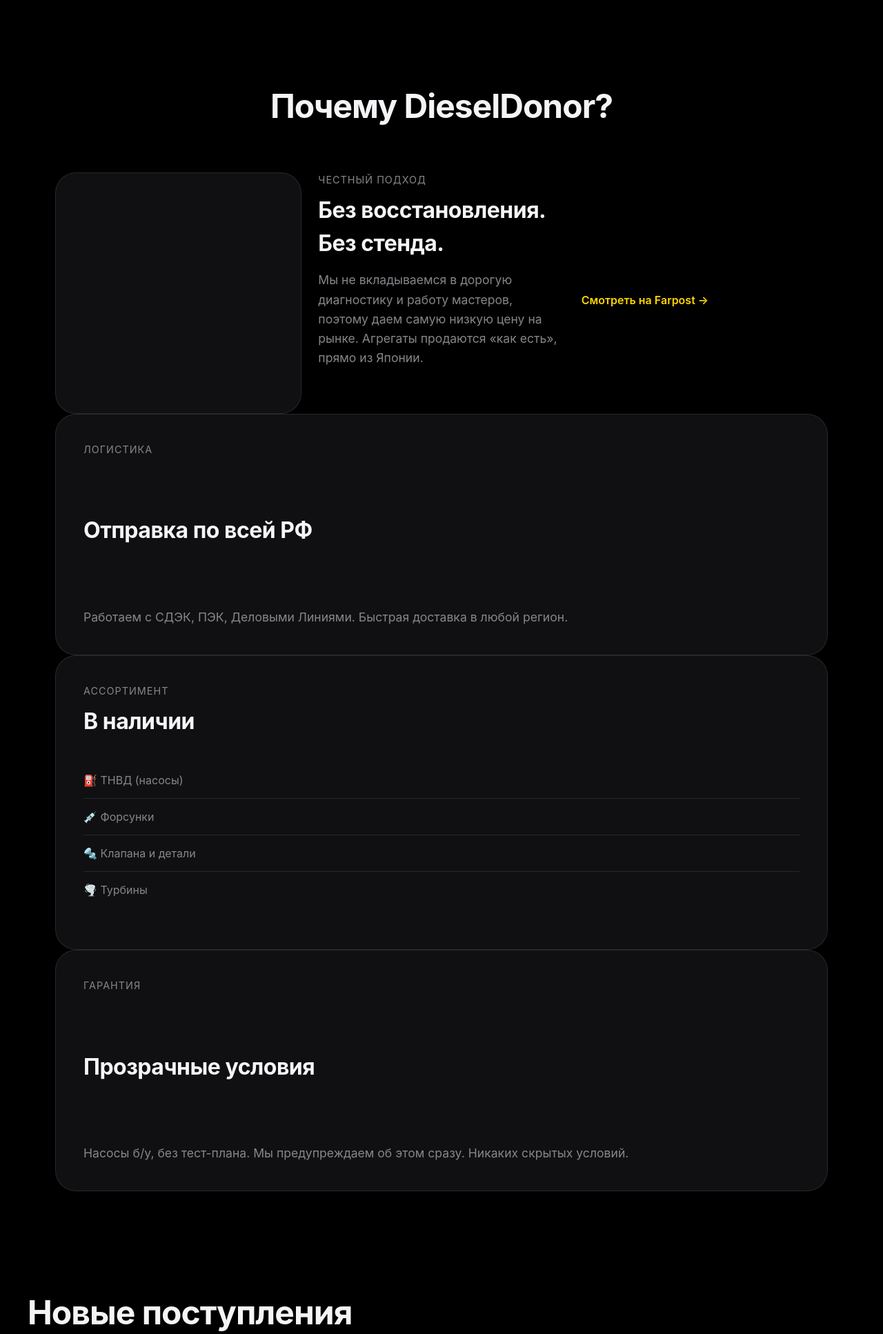
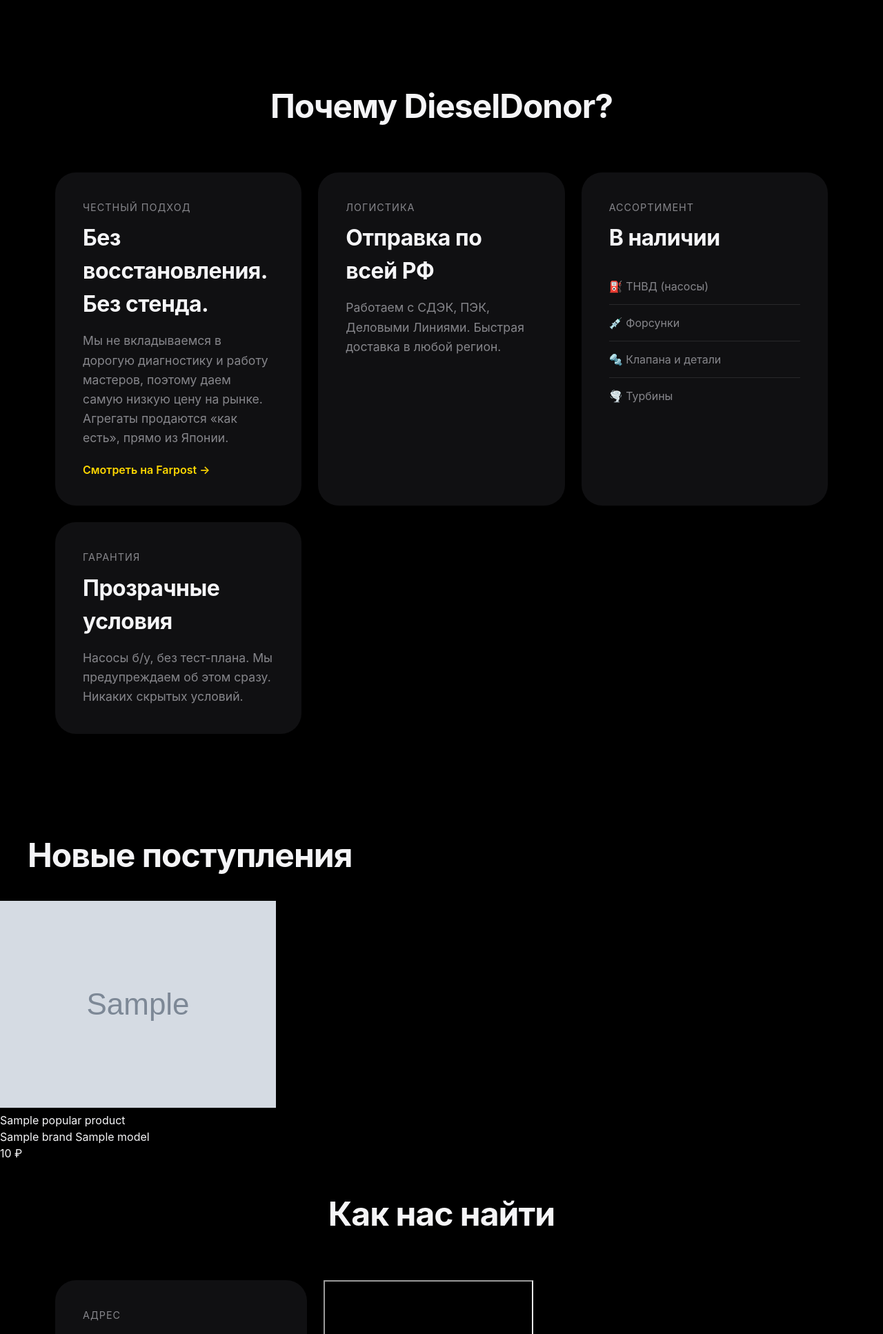
Before and after one commit to SinuciderePariMatch/dieseldonor, a Flask app: template templates/index.html in a window 1280 px wide. Shown: the part 802-2736 px from the top of the page at 69% size. Run offline with Flask 3, Linux system fonts and the light colour scheme; the template is opened without the code that fills it: most values are stand-ins (such as "Sample title", 1, 10 or a date in 2020); grey boxes marked "Sample" are stand-in pictures; a map, chart or similar area stays blank; some libraries are stand-ins or nearby versions.

Commit message:
Final Apple-style design with Skills animations

````diff
--- a/templates/index.html
+++ b/templates/index.html
@@ -26,106 +26,140 @@
             overflow-x: hidden;
         }
 
-        /* Navigation Bar (Glassmorphism) */
+        /* --- NAVIGATION --- */
         nav {
-            position: sticky;
-            top: 0;
-            z-index: 1000;
-            background: rgba(0, 0, 0, 0.7);
-            backdrop-filter: var(--blur);
-            -webkit-backdrop-filter: var(--blur);
-            border-bottom: 1px solid var(--border);
-            padding: 0 40px;
-            height: 60px;
-            display: flex;
-            align-items: center;
-            justify-content: space-between;
+            position: sticky; top: 0; z-index: 1000;
+            background: rgba(0, 0, 0, 0.7); backdrop-filter: var(--blur); -webkit-backdrop-filter: var(--blur);
+            border-bottom: 1px solid var(--border); padding: 0 40px; height: 60px;
+            display: flex; align-items: center; justify-content: space-between;
         }
-
         .nav-logo { font-size: 1.2rem; font-weight: 700; letter-spacing: -0.5px; text-decoration: none; color: #fff; }
         .nav-logo span { color: var(--accent); }
-
         .nav-links { display: flex; gap: 30px; font-size: 0.8rem; color: #e8e8ed; }
         .nav-links a { text-decoration: none; color: inherit; transition: color 0.3s; opacity: 0.8; }
         .nav-links a:hover { opacity: 1; color: var(--accent); }
-
         .nav-cart {
-            background: rgba(255,255,255,0.1);
-            padding: 6px 16px;
-            border-radius: 20px;
-            font-size: 0.8rem;
-            text-decoration: none;
-            color: #fff;
-            display: flex; align-items: center; gap: 6px;
-            transition: background 0.3s;
+            background: rgba(255,255,255,0.1); padding: 6px 16px; border-radius: 20px;
+            font-size: 0.8rem; text-decoration: none; color: #fff; display: flex; align-items: center; gap: 6px; transition: background 0.3s;
         }
         .nav-cart:hover { background: rgba(255,255,255,0.2); }
 
-        /* Hero Section */
+        /* --- HERO SECTION --- */
         .hero {
-            position: relative;
-            height: 90vh;
-            display: flex;
-            flex-direction: column;
-            justify-content: center;
-            align-items: center;
-            text-align: center;
-            padding: 0 20px;
+            position: relative; height: 90vh; display: flex; flex-direction: column;
+            justify-content: center; align-items: center; text-align: center; padding: 0 20px;
             background: url('https://images.unsplash.com/photo-1619642751034-765dfdf7c58e?q=80&w=2574&auto=format&fit=crop') no-repeat center center/cover;
         }
-        .hero::before {
-            content: ''; position: absolute; inset: 0;
-            background: linear-gradient(to bottom, rgba(0,0,0,0.3), rgba(0,0,0,0.9));
-        }
-        .hero-content { position: relative; z-index: 2; max-width: 800px; animation: fadeUp 1s ease-out; }
+        .hero::before { content: ''; position: absolute; inset: 0; background: linear-gradient(to bottom, rgba(0,0,0,0.3), rgba(0,0,0,0.9)); }
+        .hero-content { position: relative; z-index: 2; max-width: 800px; }
 
         h1 { font-size: clamp(3rem, 6vw, 5rem); font-weight: 700; letter-spacing: -2px; margin: 0 0 20px; line-height: 1.1; }
         .hero-sub { font-size: 1.5rem; color: var(--text-sec); margin-bottom: 40px; font-weight: 400; }
 
         .search-wrapper {
-            width: 100%; max-width: 600px; margin: 0 auto;
-            background: rgba(255,255,255,0.1);
-            backdrop-filter: blur(10px);
-            border-radius: 50px;
-            padding: 6px;
-            display: flex;
-            border: 1px solid rgba(255,255,255,0.1);
-            transition: all 0.3s;
+            width: 100%; max-width: 600px; margin: 0 auto; background: rgba(255,255,255,0.1);
+            backdrop-filter: blur(10px); border-radius: 50px; padding: 6px; display: flex;
+            border: 1px solid rgba(255,255,255,0.1); transition: all 0.3s;
         }
         .search-wrapper:focus-within { background: rgba(255,255,255,0.15); border-color: var(--accent); }
-        .search-input {
-            flex: 1; background: transparent; border: none; outline: none;
-            color: #fff; padding: 15px 25px; font-size: 1.1rem;
-        }
+        .search-input { flex: 1; background: transparent; border: none; outline: none; color: #fff; padding: 15px 25px; font-size: 1.1rem; }
         .search-btn {
-            background: var(--accent); color: #000; border: none;
-            border-radius: 50px; padding: 0 35px; font-weight: 600; cursor: pointer;
-            transition: transform 0.2s;
+            background: var(--accent); color: #000; border: none; border-radius: 50px;
+            padding: 0 35px; font-weight: 600; cursor: pointer; transition: transform 0.2s;
         }
         .search-btn:hover { transform: scale(1.05); }
 
-        /* Bento Grid Layout (Apple Style) */
+        /* --- BENTO GRID & SECTIONS --- */
         .bento-section { padding: 100px 40px; max-width: 1200px; margin: 0 auto; }
         .section-head { font-size: 3rem; font-weight: 700; margin-bottom: 60px; text-align: center; letter-spacing: -1px; }
 
-        .bento-grid {
-            display: grid;
-            grid-template-columns: repeat(3, 1fr);
-            gap: 24px;
+        .bento-grid { display: grid; grid-template-columns: repeat(3, 1fr); gap: 24px; }
+        .bento-card {
+            background: var(--bg-card); border-radius: 30px; padding: 40px; position: relative;Евгений, держи **полный, готовый к копированию код** `templates/index.html`.
+
+Я уже внедрил в него анимации в стиле `emilkowalski/skills` (плавное появление снизу с размытием), расставил классы `.reveal` и задержки `.reveal-delay` для всех блоков. Тебе не нужно ничего искать или добавлять вручную — просто скопируй этот файл целиком.
+
+```html
+<!DOCTYPE html>
+<html lang="ru">
+<head>
+    <meta charset="UTF-8">
+    <meta name="viewport" content="width=device-width, initial-scale=1.0">
+    <title>DieselDonor | Контрактные ТНВД</title>
+    <style>
+        :root {
+            --bg-main: #000000;
+            --bg-card: rgba(28, 28, 30, 0.6);
+            --accent: #FFD700;
+            --text-main: #f5f5f7;
+            --text-sec: #86868b;
+            --border: rgba(255, 255, 255, 0.1);
+            --blur: blur(20px);
         }
 
+        * { box-sizing: border-box; -webkit-font-smoothing: antialiased; }
+
+        body {
+            margin: 0;
+            font-family: -apple-system, BlinkMacSystemFont, "SF Pro Text", "Segoe UI", Roboto, Helvetica, Arial, sans-serif;
+            background: var(--bg-main);
+            color: var(--text-main);
+            line-height: 1.5;
+            overflow-x: hidden;
+        }
+
+        /* --- NAVIGATION --- */
+        nav {
+            position: sticky; top: 0; z-index: 1000;
+            background: rgba(0, 0, 0, 0.7); backdrop-filter: var(--blur); -webkit-backdrop-filter: var(--blur);
+            border-bottom: 1px solid var(--border); padding: 0 40px; height: 60px;
+            display: flex; align-items: center; justify-content: space-between;
+        }
+        .nav-logo { font-size: 1.2rem; font-weight: 700; letter-spacing: -0.5px; text-decoration: none; color: #fff; }
+        .nav-logo span { color: var(--accent); }
+        .nav-links { display: flex; gap: 30px; font-size: 0.8rem; color: #e8e8ed; }
+        .nav-links a { text-decoration: none; color: inherit; transition: color 0.3s; opacity: 0.8; }
+        .nav-links a:hover { opacity: 1; color: var(--accent); }
+        .nav-cart {
+            background: rgba(255,255,255,0.1); padding: 6px 16px; border-radius: 20px;
+            font-size: 0.8rem; text-decoration: none; color: #fff; display: flex; align-items: center; gap: 6px; transition: background 0.3s;
+        }
+        .nav-cart:hover { background: rgba(255,255,255,0.2); }
+
+        /* --- HERO SECTION --- */
+        .hero {
+            position: relative; height: 90vh; display: flex; flex-direction: column;
+            justify-content: center; align-items: center; text-align: center; padding: 0 20px;
+            background: url('https://images.unsplash.com/photo-1619642751034-765dfdf7c58e?q=80&w=2574&auto=format&fit=crop') no-repeat center center/cover;
+        }
+        .hero::before { content: ''; position: absolute; inset: 0; background: linear-gradient(to bottom, rgba(0,0,0,0.3), rgba(0,0,0,0.9)); }
+        .hero-content { position: relative; z-index: 2; max-width: 800px; }
+
+        h1 { font-size: clamp(3rem, 6vw, 5rem); font-weight: 700; letter-spacing: -2px; margin: 0 0 20px; line-height: 1.1; }
+        .hero-sub { font-size: 1.5rem; color: var(--text-sec); margin-bottom: 40px; font-weight: 400; }
+
+        .search-wrapper {
+            width: 100%; max-width: 600px; margin: 0 auto; background: rgba(255,255,255,0.1);
+            backdrop-filter: blur(10px); border-radius: 50px; padding: 6px; display: flex;
+            border: 1px solid rgba(255,255,255,0.1); transition: all 0.3s;
+        }
+        .search-wrapper:focus-within { background: rgba(255,255,255,0.15); border-color: var(--accent); }
+        .search-input { flex: 1; background: transparent; border: none; outline: none; color: #fff; padding: 15px 25px; font-size: 1.1rem; }
+        .search-btn {
+            background: var(--accent); color: #000; border: none; border-radius: 50px;
+            padding: 0 35px; font-weight: 600; cursor: pointer; transition: transform 0.2s;
+        }
+        .search-btn:hover { transform: scale(1.05); }
+
+        /* --- BENTO GRID & SECTIONS --- */
+        .bento-section { padding: 100px 40px; max-width: 1200px; margin: 0 auto; }
+        .section-head { font-size: 3rem; font-weight: 700; margin-bottom: 60px; text-align: center; letter-spacing: -1px; }
+
+        .bento-grid { display: grid; grid-template-columns: repeat(3, 1fr); gap: 24px; }
         .bento-card {
-            background: var(--bg-card);
-            border-radius: 30px;
-            padding: 40px;
-            position: relative;
-            overflow: hidden;
-            transition: transform 0.4s cubic-bezier(0.2, 0.8, 0.2, 1);
-            border: 1px solid var(--border);
-            display: flex; flex-direction: column; justify-content: space-between;
-            min-height: 350px;
+            background: var(--bg-card); border-radius: 30px; padding: 40px; position: relative;
+            overflow: hidden; border: 1px solid var(--border); display: flex; flex-direction: column; justify-content: space-between; min-height: 350px;
         }
-        .bento-card:hover { transform: scale(1.02); }
         .bento-card.large { grid-column: span 2; background: linear-gradient(135deg, #1c1c1e 0%, #2c2c2e 100%); }
         .bento-card.tall { grid-row: span 2; }
 
@@ -134,19 +168,13 @@
         .card-desc { color: var(--text-sec); font-size: 1.1rem; line-height: 1.6; margin: 0; }
         .card-link { margin-top: 20px; color: var(--accent); text-decoration: none; font-weight: 600; display: inline-flex; align-items: center; gap: 5px; }
 
-        /* Products Carousel */
-        .products-scroll {
-            display: flex; gap: 20px; overflow-x: auto; padding: 20px 40px 60px;
-            scrollbar-width: none; -ms-overflow-style: none;
-        }
+        /* --- PRODUCTS SCROLL --- */
+        .products-scroll { display: flex; gap: 20px; overflow-x: auto; padding: 20px 40px 60px; scrollbar-width: none; }
         .products-scroll::-webkit-scrollbar { display: none; }
-
         .product-card {
             min-width: 300px; background: var(--bg-card); border-radius: 24px;
             overflow: hidden; border: 1px solid var(--border); flex-shrink: 0;
-            transition: transform 0.3s;
         }
-        .product-card:hover { transform: translateY(-10px); }
         .p-img { height: 250px; background: #111; overflow: hidden; }
         .p-img img { width: 100%; height: 100%; object-fit: cover; transition: transform 0.5s; }
         .product-card:hover .p-img img { transform: scale(1.1); }
@@ -155,18 +183,21 @@
         .p-meta { color: var(--text-sec); font-size: 0.9rem; margin-bottom: 15px; }
         .p-price { color: var(--accent); font-size: 1.3rem; font-weight: 700; }
 
-        /* Map & Footer */
-        .map-wrap { border-radius: 30px; overflow: hidden; height: 500px; margin: 40px; border: 1px solid var(--border); }
+        /* --- MAP & FOOTER --- */
+        .map-wrap { border-radius: 30px; overflow: hidden; height: 500px; border: 1px solid var(--border); }
         footer { text-align: center; padding: 60px 20px; color: var(--text-sec); font-size: 0.9rem; border-top: 1px solid var(--border); }
 
-        @keyframes fadeUp { from { opacity: 0; transform: translateY(30px); } to { opacity: 1; transform: translateY(0); } }
+        /* --- ANIMATIONS (Skills Style) --- */
+        .reveal { opacity: 0; transform: translateY(40px); filter: blur(10px); transition: all 1s cubic-bezier(0.16, 1, 0.3, 1); }
+        .reveal.active { opacity: 1; transform: translateY(0); filter: blur(0); }
+        .reveal-delay-1 { transition-delay: 0.1s; }
+        .reveal-delay-2 { transition-delay: 0.2s; }
+        .reveal-delay-3 { transition-delay: 0.3s; }
 
         @media (max-width: 900px) {
             .bento-grid { grid-template-columns: 1fr; }
             .bento-card.large, .bento-card.tall { grid-column: span 1; grid-row: span 1; }
-            h1 { font-size: 3rem; }
-            nav { padding: 0 20px; }
-            .nav-links { display: none; }
+            h1 { font-size: 3rem; } nav { padding: 0 20px; } .nav-links { display: none; }
         }
     </style>
 </head>
@@ -184,12 +215,11 @@
         <a href="/cart" class="nav-cart">🛒 Корзина <span style="background:var(--accent); color:#000; border-radius:10px; padding:2px 6px; font-size:0.7rem;">{{ session.get('cart', [])|length }}</span></a>
     </nav>
 
-    <!-- Hero -->
+    <!-- Hero Section -->
     <div class="hero">
         <div class="hero-content reveal">
             <h1>ТНВД. Без компромиссов.</h1>
             <p class="hero-sub">Оригинальные контрактные запчасти из Японии. Честная цена без наценок за стенд.</p>
-
             <form action="/catalog" method="GET" class="search-wrapper">
                 <input type="text" name="q" class="search-input" placeholder="Поиск по номеру, модели или двигателю..." value="{{ search_query or '' }}">
                 <button type="submit" class="search-btn">Найти</button>
@@ -199,9 +229,9 @@
 
     <!-- Bento Grid Info -->
     <div class="bento-section" id="about">
-        <h2 class="section-head">Почему DieselDonor?</h2>
+        <h2 class="section-head reveal">Почему DieselDonor?</h2>
         <div class="bento-grid">
-            <div class="bento-card reveal reveal-delay-1"></div>
+            <div class="bento-card large reveal">
                 <div>
                     <div class="card-label">Честный подход</div>
                     <h3 class="card-title">Без восстановления.<br>Без стенда.</h3>
@@ -210,13 +240,13 @@
                 <a href="https://www.farpost.ru/user/DieseLDonor/" target="_blank" class="card-link">Смотреть на Farpost →</a>
             </div>
 
-            <div class="bento-card">
+            <div class="bento-card reveal reveal-delay-1">
                 <div class="card-label">Логистика</div>
                 <h3 class="card-title">Отправка по всей РФ</h3>
                 <p class="card-desc">Работаем с СДЭК, ПЭК, Деловыми Линиями. Быстрая доставка в любой регион.</p>
             </div>
 
-            <div class="bento-card tall">
+            <div class="bento-card tall reveal reveal-delay-2">
                 <div class="card-label">Ассортимент</div>
                 <h3 class="card-title">В наличии</h3>
                 <ul style="list-style:none; padding:0; margin:20px 0; color:var(--text-sec); line-height:2;">
@@ -227,7 +257,7 @@
                 </ul>
             </div>
 
-            <div class="bento-card">
+            <div class="bento-card reveal reveal-delay-3">
                 <div class="card-label">Гарантия</div>
                 <h3 class="card-title">Прозрачные условия</h3>
                 <p class="card-desc">Насосы б/у, без тест-плана. Мы предупреждаем об этом сразу. Никаких скрытых условий.</p>
@@ -237,12 +267,12 @@
 
     <!-- Products Scroll -->
     <div style="padding: 0 40px;">
-        <h2 class="section-head" style="text-align:left; margin-bottom:30px;">Новые поступления</h2>
+        <h2 class="section-head reveal" style="text-align:left; margin-bottom:30px;">Новые поступления</h2>
     </div>
     <div class="products-scroll">
         {% for p in popular_products %}
         <a href="/product/{{ p.id }}" style="text-decoration:none; color:inherit;">
-            <div class="product-card reveal">
+            <div class="product-card reveal reveal-delay-{{ loop.index % 4 }}">
                 <div class="p-img">
                     {% if p.images %}
                         {% set first_img = p.images.split(',')[0].strip() %}
@@ -261,68 +291,38 @@
         {% endfor %}
     </div>
 
-    <!-- Map -->
+    <!-- Map & Contacts -->
     <div class="bento-section" id="contacts" style="padding-top:0;">
-        <h2 class="section-head">Как нас найти</h2>
+        <h2 class="section-head reveal">Как нас найти</h2>
         <div style="display:grid; grid-template-columns: 1fr 2fr; gap:24px;">
-            <div class="bento-card" style="min-height:auto;">
+            <div class="bento-card reveal" style="min-height:auto;">
                 <div class="card-label">Адрес</div>
                 <h3 class="card-title">Владивосток,<br>ул. Матросова, 30</h3>
                 <p class="card-desc">Пн-Пт: 10:00 - 18:00<br>+7 (951) 011-58-78</p>
             </div>
-            <div class="map-wrap">
+            <div class="map-wrap reveal reveal-delay-1">
                 <iframe src="https://yandex.ru/map-widget/v1/?um=constructor%3A0&amp;source=constructorLink&amp;text=Владивосток%2C%20улица%20Матросова%2C%2030&amp;z=17" allowfullscreen="true"></iframe>
             </div>
         </div>
     </div>
 
-    <footer>
+    <footer class="reveal">
         Copyright © 2026 DieselDonor Inc. Все права защищены.<br>
         Политика конфиденциальности | Условия использования
     </footer>
-    <!-- SKILLS ANIMATION STYLE & SCRIPT -->
-    <style>
-        /* Базовые стили для анимации (как у emilkowalski) */
-        .reveal {
-            opacity: 0;
-            transform: translateY(30px);
-            transition: all 0.8s cubic-bezier(0.5, 0, 0, 1);
-            filter: blur(5px);
-        }
 
-        .reveal.active {
-            opacity: 1;
-            transform: translateY(0);
-            filter: blur(0);
-        }
-
-        /* Задержки для сеток (bento grid и товары) */
-        .reveal-delay-1 { transition-delay: 0.1s; }
-        .reveal-delay-2 { transition-delay: 0.2s; }
-        .reveal-delay-3 { transition-delay: 0.3s; }
-        .reveal-delay-4 { transition-delay: 0.4s; }
-    </style>
-
+    <!-- SKILLS ANIMATION SCRIPT -->
     <script>
         document.addEventListener('DOMContentLoaded', () => {
-            // Находим все элементы с классом reveal
             const reveals = document.querySelectorAll('.reveal');
-
-            // Создаем наблюдатель (Intersection Observer)
             const observer = new IntersectionObserver((entries) => {
                 entries.forEach((entry) => {
                     if (entry.isIntersecting) {
                         entry.target.classList.add('active');
-                        // Опционально: можно убрать наблюдение после появления
-                        // observer.unobserve(entry.target);
                     }
                 });
-            }, {
-                threshold: 0.15, // Элемент должен появиться на 15% чтобы сработать
-                rootMargin: "0px 0px -50px 0px" // Небольшой отступ снизу
-            });
+            }, { threshold: 0.1, rootMargin: "0px 0px -50px 0px" });
 
-            // Начинаем следить за каждым элементом
             reveals.forEach((el) => observer.observe(el));
         });
     </script>
````
